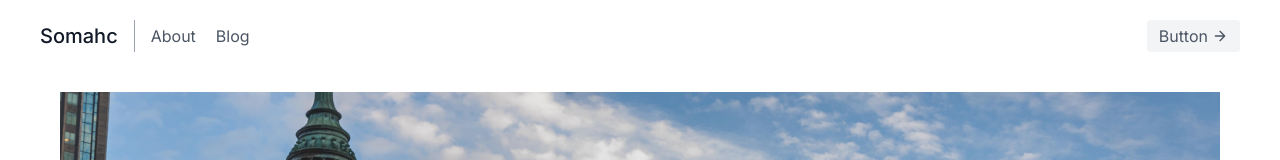
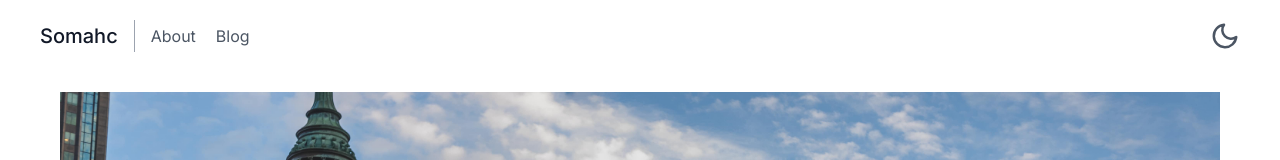
Before and after one commit to Somahc/nextjs-portfolio, a Next.js app: page / in a window 1280 px wide. Shown: the top 160 px of the page. Built offline with nearby package versions, Linux system fonts and the light colour scheme.

Commit message:
ダークモード切り替え機能　実装

```diff
--- a/package.json
+++ b/package.json
@@ -10,6 +10,7 @@
     "date-fns": "^3.3.1",
     "gray-matter": "^4.0.3",
     "next": "14.1.0",
+    "next-themes": "^0.3.0",
     "react": "^18",
     "react-dom": "^18",
     "react-icons": "^5.0.1",
--- /dev/null
+++ b/src/app/_components/ThemeSwitch.tsx
@@ -0,0 +1,24 @@
+'use client'
+
+import { FiSun, FiMoon } from "react-icons/fi"
+import { useState, useEffect } from 'react'
+import { useTheme } from 'next-themes'
+
+export default function ThemeSwitch() {
+  const [mounted, setMounted] = useState(false)
+  const { setTheme, resolvedTheme } = useTheme()
+
+  useEffect(() =>  setMounted(true), [])
+
+  if (!mounted) {
+    return null;
+  }
+
+  if (resolvedTheme === 'dark') {
+    return <FiSun size={30} onClick={() => setTheme('light')} />
+  }
+
+  if (resolvedTheme === 'light') {
+    return <FiMoon size={30} onClick={() => setTheme('dark')} />
+  }
+}
--- /dev/null
+++ b/src/app/_components/providers.tsx
@@ -0,0 +1,7 @@
+'use client'
+
+import { ThemeProvider } from "next-themes";
+
+export function Providers({ children }: { children: React.ReactNode }) {
+    return <ThemeProvider attribute="class" defaultTheme="system" enableSystem>{children}</ThemeProvider>
+}
--- a/src/app/layout.tsx
+++ b/src/app/layout.tsx
@@ -3,8 +3,8 @@ import { CMS_NAME, HOME_OG_IMAGE_URL } from "@/lib/constants";
 import type { Metadata } from "next";
 import { Inter } from "next/font/google";
 import Container from "@/app/_components/container";
-
-
+import { Providers } from "@/app/_components/providers";
+import ThemeSwitch from "@/app/_components/ThemeSwitch";
 import "./globals.css";
 import Link from "next/link";
 
@@ -24,7 +24,7 @@ export default function RootLayout({
   children: React.ReactNode;
 }>) {
   return (
-    <html lang="jp">
+    <html lang="ja" suppressHydrationWarning>
       <head>
         <link
           rel="apple-touch-icon"
@@ -60,22 +60,19 @@ export default function RootLayout({
       </head>
 
 
-        <body className={inter.className}>
+      <body className={inter.className}>
+        <Providers>
           <Container>
             <header className="text-gray-600 body-font">
               <div className="container mx-auto flex flex-wrap py-5 flex-col md:flex-row items-center">
                 <Link href="/" className="flex title-font font-medium items-center text-gray-900 mb-4 md:mb-0">
-                  <span className="text-xl">Somahc</span>
+                  <span className="dark:text-white text-xl">Somahc</span>
                 </Link>
                 <nav className="md:mr-auto md:ml-4 md:py-1 md:pl-4 md:border-l md:border-gray-400	flex flex-wrap items-center text-base justify-center">
-                  <Link href="/about" className="mr-5 hover:text-gray-900">About</Link>
-                  <Link href="/blog" className="mr-5 hover:text-gray-900">Blog</Link>
+                  <Link href="/about" className="mr-5 hover:text-gray-300">About</Link>
+                  <Link href="/blog" className="mr-5 hover:text-gray-300">Blog</Link>
                 </nav>
-                <button className="inline-flex items-center bg-gray-100 border-0 py-1 px-3 focus:outline-none hover:bg-gray-200 rounded text-base mt-4 md:mt-0">Button
-                  <svg fill="none" stroke="currentColor" stroke-linecap="round" stroke-linejoin="round" stroke-width="2" className="w-4 h-4 ml-1" viewBox="0 0 24 24">
-                    <path d="M5 12h14M12 5l7 7-7 7"></path>
-                  </svg>
-                </button>
+                <ThemeSwitch />
               </div>
             </header>
 
@@ -97,7 +94,8 @@ export default function RootLayout({
               </div>
             </footer>
           </Container>
-        </body>
+        </Providers>
+      </body>
     </html>
   );
 }
--- a/tailwind.config.ts
+++ b/tailwind.config.ts
@@ -39,5 +39,6 @@ const config: Config = {
     },
   },
   plugins: [],
+  darkMode: 'class',
 };
 export default config;
```
Also changed, not shown: 1 other file (tests, documents, lock files or other folders).
